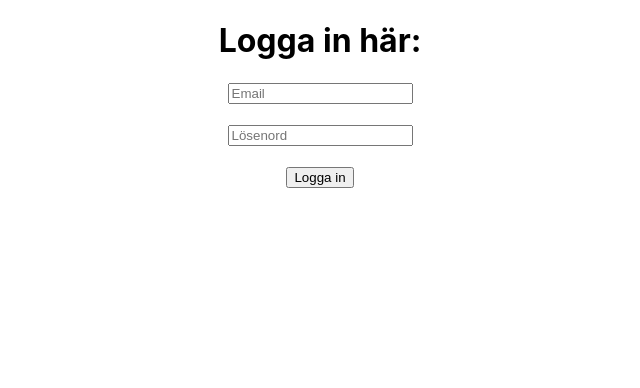
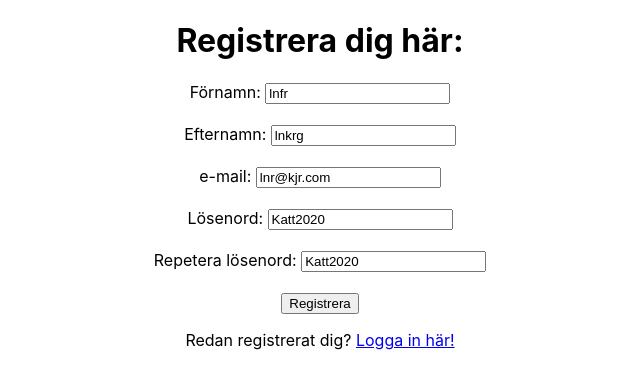
Before and after one commit to bellen01/login-module-react, a React (Create React App) app in the folder front/: page /reg in a window 1280 px wide. Shown: the top 388 px of the page, without its empty margins (320-960 px from the left). Built offline with nearby package versions, Linux system fonts and the light colour scheme.

Commit message:
Register and login is working

```diff
--- a/front/src/App.js
+++ b/front/src/App.js
@@ -3,19 +3,33 @@ import './App.css';
 // import InputWithLabels from "./InputWithLabels";
 import Register from "./Register";
 import Login from "./Login";
+import { Route, Redirect } from 'react-router-dom';
 
-let login = true;
+// let login = true;
 
 function App() {
-  if (login === true) {
-    return (
-      <Login />
-    );
-  } else {
-    return (
-      <Register />
-    );
-  }
+  return (
+    <div>
+      <Route path='/' exact>
+        <Redirect to='/login' />
+      </Route>
+      <Route path="/login">
+        <Login />
+      </Route>
+      <Route path="/reg">
+        <Register />
+      </Route>
+    </div>
+  )
+  // if (login === true) {
+  //   return (
+  //     <Login />
+  //   );
+  // } else {
+  //   return (
+  //     <Register />
+  //   );
+  // }
 }
 
 // function App() {
--- a/front/src/Login.js
+++ b/front/src/Login.js
@@ -1,4 +1,5 @@
 import React, { useState } from "react";
+import { Link } from 'react-router-dom';
 
 let errorMessageEmptyEmail = "Du måste fylla i email";
 let errorMessageEmptyPassword = "Du måste fylla i lösenord";
@@ -9,6 +10,7 @@ function Login() {
 
   const [emailError, setEmailError] = useState("");
   const [passwordError, setPasswordError] = useState("");
+  const [loginSuccessOrFailureMessage, setLoginSuccessOrFailureMessage] = useState("");
 
 
   function validate() {
@@ -29,15 +31,30 @@ function Login() {
 
 
   async function checkIfUserExist(inputData) {
+    try {
       const response = await fetch('http://localhost:3001/login', {
         method: 'POST',
         body: JSON.stringify(inputData),
         headers: {
           'Content-Type': 'application/json'
         }
-    });
+      })
+
+      if (!response.ok) {
+        if (response.status === 401) {
+          throw new Error("Email eller lösenord är fel, vänligen försök igen");
+        } else {
+          throw new Error("Något gick fel, försök igen senare");
+        }
+      }
+      setLoginSuccessOrFailureMessage("Login lyckades!")
       // const data = await response.json();
       console.log(response);
+    } catch (error) {
+      console.log(error);
+      setLoginSuccessOrFailureMessage(error.message);
+
+    }
   }
 
   function loginSubmitHandler(event) {
@@ -56,6 +73,7 @@ function Login() {
   }
 
   return (
+    <form onSubmit={loginSubmitHandler}>
       <div className="App">
         <div className="login">
           <h1>Logga in här:</h1>
@@ -76,12 +94,14 @@ function Login() {
           <div>{passwordError}</div>
           <br />
           <button
-          type="button"
+            type="submit"
             className="btn"
-          onClick={loginSubmitHandler}
           >Logga in</button>
+          <p>Inte registrerad ännu? <Link to='/reg'>Klicka här!</Link></p>
+          <div>{loginSuccessOrFailureMessage}</div>
         </div>
       </div>
+    </form>
   );
 }
 
--- /dev/null
+++ b/front/src/Register.css
@@ -0,0 +1,19 @@
+.registration {
+  text-align: center;
+}
+
+@media (prefers-reduced-motion: no-preference) {
+  .App-logo {
+    animation: App-logo-spin infinite 20s linear;
+  }
+}
+
+
+@keyframes App-logo-spin {
+  from {
+    transform: rotate(0deg);
+  }
+  to {
+    transform: rotate(360deg);
+  }
+}
--- a/front/src/Register.js
+++ b/front/src/Register.js
@@ -1,5 +1,7 @@
 import React, { useState, useEffect } from "react";
 import InputWithLabels from "./InputWithLabels";
+import { Link } from 'react-router-dom';
+import './Register.css';
 
 let errorMessageEmptyFirstName = "Du måste fylla i förnamn"
 let errorMessageEmptySurName = "Du måste fylla i efternamn";
@@ -22,6 +24,7 @@ function Register() {
   const [emptyEmailError, setEmptyEmailError] = useState("");
   const [emptyPasswordError, setEmptyPasswordError] = useState("");
   const [emptyRepeatPasswordError, setEmptyRepeatPasswordError] = useState("");
+  const [successOrFailureMessage, setSuccessOrFailureMessage] = useState("");
 
   //const [token, setToken] = useState(null);
 
@@ -59,15 +62,30 @@ function Register() {
 
 
   async function sendInputToBackend(inputData) {
+    try {
       const response = await fetch('http://localhost:3001/reg', {
         method: 'POST',
         body: JSON.stringify(inputData),
         headers: {
           'Content-Type': 'application/json'
         }
-    });
+      })
       // const data = await response.json();
       console.log(response);
+
+      if (!response.ok) {
+        if (response.status === 406) {
+          throw new Error("Den email du skrivit in är redan registrerad, välj en annan");
+        } else {
+          throw new Error("Något gick fel, försök igen senare")
+        }
+      }
+      setSuccessOrFailureMessage("Du är nu registrerad, yay!")
+
+    } catch (error) {
+      console.log(error);
+      setSuccessOrFailureMessage(error.message);
+    }
   }
 
   function clickHandler(event) {
@@ -96,7 +114,7 @@ function Register() {
   }
 
   return (
-    <div className="App">
+    <form onSubmit={clickHandler}>
       <div className="registration">
         <h1>Registrera dig här:</h1>
         <InputWithLabels
@@ -141,12 +159,13 @@ function Register() {
         <div className="errorMessagePassword">{emptyRepeatPasswordError}</div>
         <br />
         <button
-          type="button"
+          type="submit"
           className="btn"
-          onClick={clickHandler}
-        >Registrera</button> {/* lägg till onclick med funktion till validering */}
+        >Registrera</button>
+        <p>Redan registrerat dig? <Link to='/login'>Logga in här!</Link> </p>
+        <div>{successOrFailureMessage}</div>
       </div>
-    </div>
+    </form>
   );
 }
 
--- a/front/src/index.js
+++ b/front/src/index.js
@@ -3,10 +3,13 @@ import ReactDOM from 'react-dom';
 import './index.css';
 import App from './App';
 import reportWebVitals from './reportWebVitals';
+import { BrowserRouter } from 'react-router-dom';
 
 ReactDOM.render(
   <React.StrictMode>
-    <App />
+    <BrowserRouter>
+      <App />
+    </BrowserRouter>
   </React.StrictMode>,
   document.getElementById('root')
 );
```
Also changed, not shown: 1 other file (tests, documents, lock files or other folders). Lines whose indentation alone changed are shown as unchanged.
